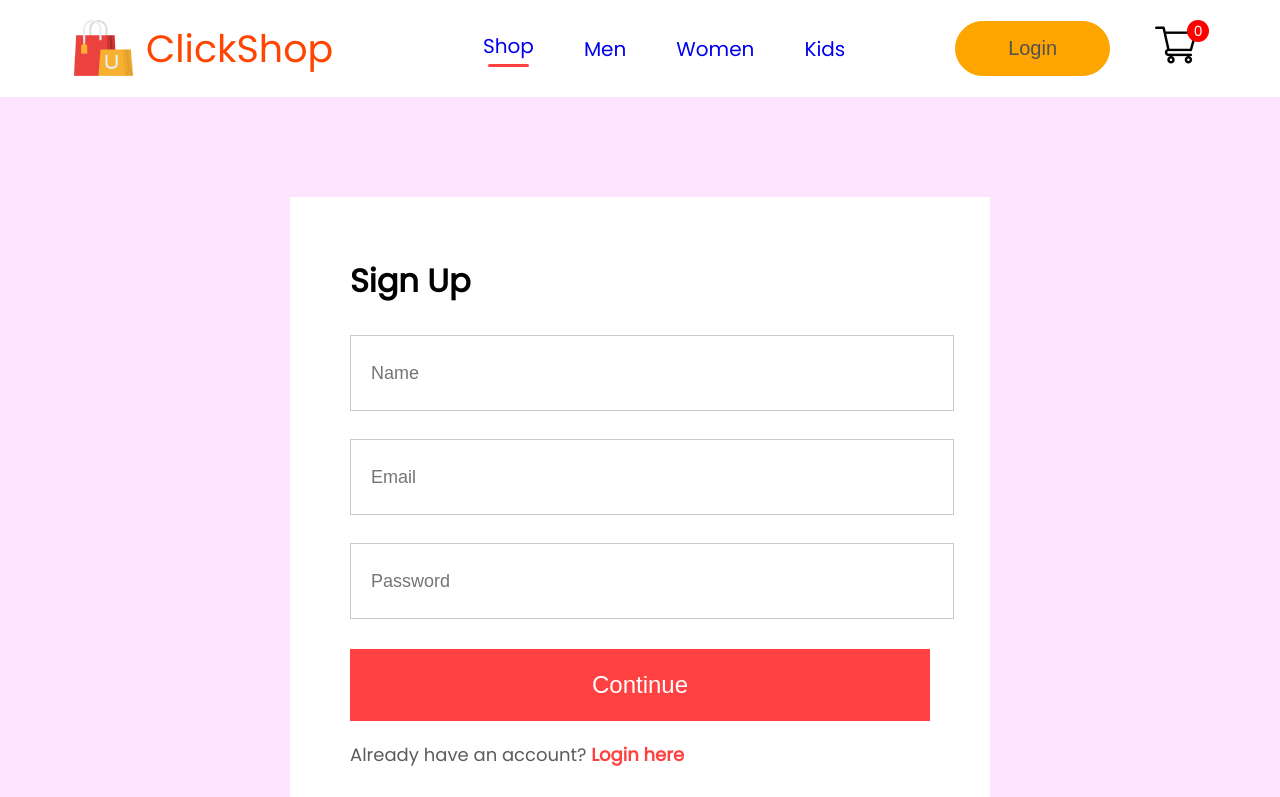
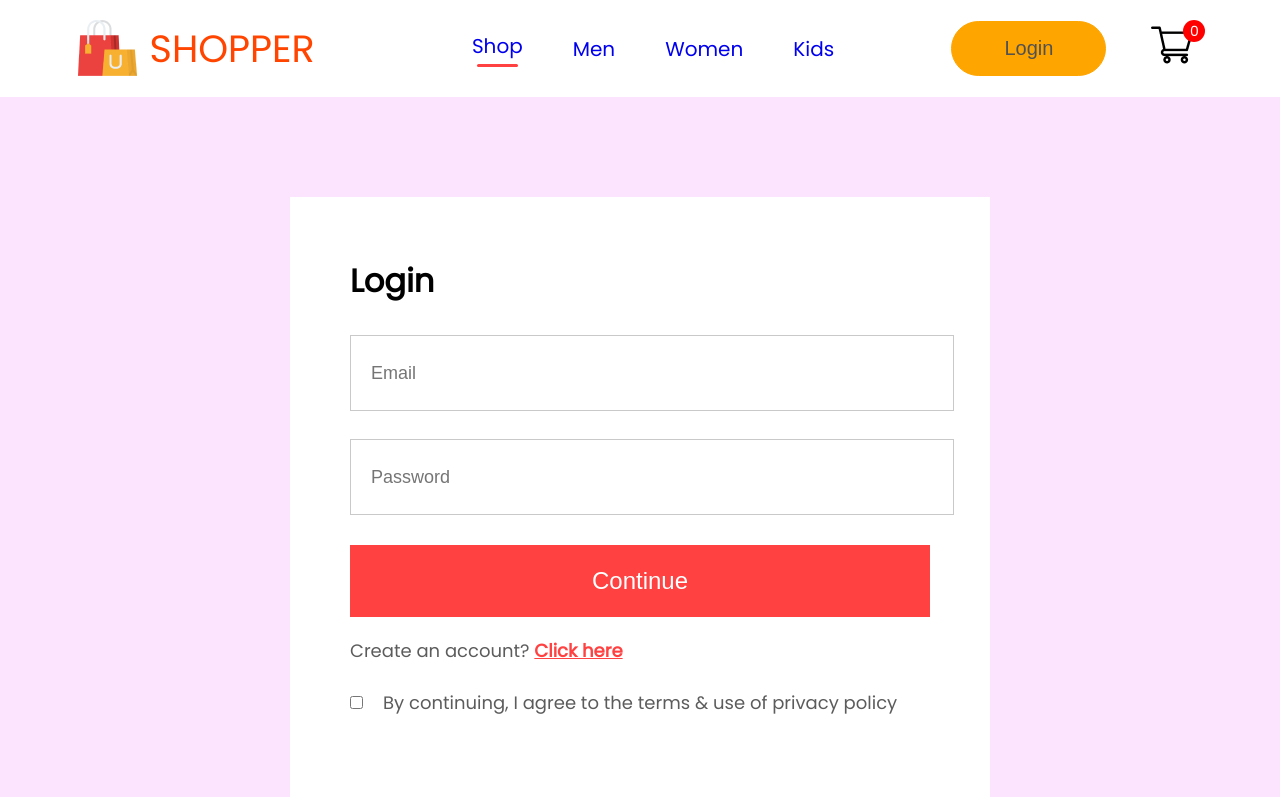
Before and after one commit to avinekpk/E-com-Webapp, a React (Create React App) app: page /login in a window 1280 px wide. Shown: the top 797 px of the page. Built offline with nearby package versions, Linux system fonts and the light colour scheme.

Commit message:
Sign up integrated

```diff
--- a/src/Components/Footer/Footer.jsx
+++ b/src/Components/Footer/Footer.jsx
@@ -10,7 +10,7 @@ export const Footer = () => {
     <div className="footer">
       <div className="footer-logo">
         <img src={footer_logo} alt="" />
-        <p>ClickShop</p>
+        <p>SHOPPER</p>
       </div>
       <ul className="footer-links">
         <li>Company</li>
--- a/src/Components/Navbar/Navbar.jsx
+++ b/src/Components/Navbar/Navbar.jsx
@@ -13,7 +13,7 @@ export const Navbar = () => {
     <div className="navbar">
       <div className="nav-logo">
         <img src={logo} alt="Logo" />
-        <p>ClickShop</p>
+        <p>SHOPPER</p>
       </div>
       <ul className="nav-menu">
         <li
--- a/src/Pages/CSS/LoginSignup.css
+++ b/src/Pages/CSS/LoginSignup.css
@@ -49,6 +49,8 @@
 .loginsignup-login span {
   color: #ff4141;
   font-weight: 600;
+  cursor: pointer;
+  text-decoration: underline;
 }
 .loginsignup-agree {
   display: flex;
--- a/src/Pages/LoginSignup.jsx
+++ b/src/Pages/LoginSignup.jsx
@@ -1,20 +1,93 @@
-import React from 'react';
+import React, { useState } from 'react';
 import './CSS/LoginSignup.css';
 
 export const LoginSignup = () => {
+  const [state, setState] = useState('Login');
+  const [formData, setFormData] = useState({
+    username: '',
+    password: '',
+    email: '',
+  });
+  const changeHandler = (e) => {
+    setFormData({ ...formData, [e.target.name]: e.target.value });
+  };
+
+  const login = () => {
+    console.log('Login function executed', formData);
+  };
+  const signup = async () => {
+    console.log('SignUp function executed', formData);
+    let responseData;
+
+    await fetch('http://localhost:5000/signup', {
+      method: 'POST',
+      headers: {
+        Accept: 'application/form-data',
+        'Content-Type': 'application/json',
+      },
+      body: JSON.stringify(formData),
+    })
+      .then((response) => response.json())
+      .then((data) => (responseData = data));
+
+    if (responseData.success) {
+      localStorage.setItem('auth-token', responseData.token);
+      window.location.replace('/');
+    } else {
+      alert(responseData.errors);
+    }
+  };
+
   return (
     <div className="loginsignup">
       <div className="loginsignup-container">
-        <h1>Sign Up</h1>
+        <h1>{state}</h1>
         <div className="loginsignup-fields">
-          <input type="text" placeholder="Name" />
-          <input type="email" placeholder="Email" />
-          <input type="password" placeholder="Password" />
+          {state === 'Sign Up' ? (
+            <input
+              name="username"
+              value={formData.username}
+              onChange={changeHandler}
+              type="text"
+              placeholder="Name"
+            />
+          ) : (
+            <></>
+          )}
+          <input
+            name="email"
+            value={formData.email}
+            onChange={changeHandler}
+            type="email"
+            placeholder="Email"
+          />
+          <input
+            name="password"
+            value={formData.password}
+            onChange={changeHandler}
+            type="password"
+            placeholder="Password"
+          />
         </div>
-        <button>Continue</button>
-        <p className="loginsignup-login">
-          Already have an account? <span>Login here</span>
-        </p>
+        <button
+          onClick={() => {
+            state === 'Login' ? login() : signup();
+          }}
+        >
+          Continue
+          {/* {state === 'Login' ? 'Login' : 'Sign Up'} */}
+        </button>
+        {state === 'Sign Up' ? (
+          <p className="loginsignup-login">
+            Already have an account?{' '}
+            <span onClick={() => setState('Login')}>Login here</span>
+          </p>
+        ) : (
+          <p className="loginsignup-login">
+            Create an account?{' '}
+            <span onClick={() => setState('Sign Up')}>Click here</span>
+          </p>
+        )}
         <div className="loginsignup-agree">
           <input type="checkbox" name="" id="" />
           <p>By continuing, I agree to the terms & use of privacy policy</p>
```
